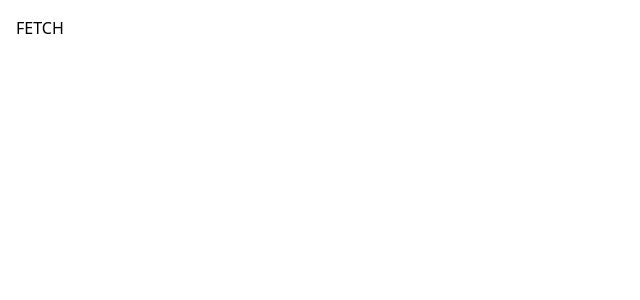
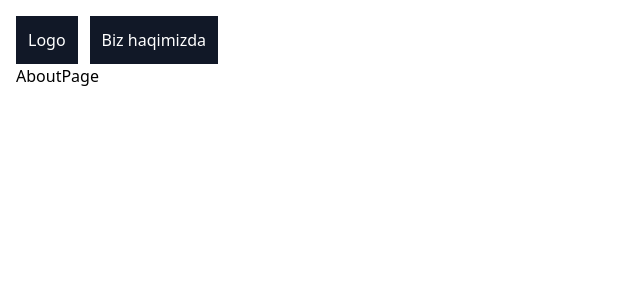
Before and after one commit to IbrohimMirxoshimov/frontend-bootcamp, a React (Vite) app: page /about in a window 1280 px wide. Shown: the top 300 px of the page, without its empty margins (0-640 px from the left). Built offline with nearby package versions, Linux system fonts and the light colour scheme.

Commit message:
router init

```diff
--- a/package.json
+++ b/package.json
@@ -11,7 +11,8 @@
   },
   "dependencies": {
     "react": "^18.2.0",
-    "react-dom": "^18.2.0"
+    "react-dom": "^18.2.0",
+    "react-router": "^7.1.3"
   },
   "devDependencies": {
     "@types/react": "^18.2.43",
--- a/src/App.jsx
+++ b/src/App.jsx
@@ -1,8 +1,85 @@
-import React from "react";
+import { useEffect, useState } from "react";
+import { Link, Route, Routes } from "react-router";
 import "./style/index.css";
+import ProductPage from "./components/router/ProductPage";
+import AboutPage from "./components/router/AboutPage";
 
 function App() {
-  return <div className="w-full m-auto container p-4">FETCH</div>;
+  return (
+    <div className="w-full m-auto container p-4">
+      <div className="flex gap-3">
+        <Link
+          to="/"
+          className="bg-gray-900 text-white p-3"
+        >
+          Logo
+        </Link>
+
+        <Link
+          to="/about"
+          className="bg-gray-900 text-white p-3"
+        >
+          Biz haqimizda
+        </Link>
+      </div>
+
+      <Routes>
+        <Route
+          path="/"
+          element={<HomePage />}
+        />
+        <Route
+          path="/product"
+          element={<ProductPage />}
+        />
+        <Route
+          path="/about"
+          element={<AboutPage />}
+        />
+      </Routes>
+    </div>
+  );
 }
 
+function HomePage({ setMenu }) {
+  return (
+    <div>
+      <h2>Home</h2>
+      <Products setMenu={setMenu} />
+    </div>
+  );
+}
+
+function Products({ setMenu }) {
+  const [products, setProducts] = useState([]);
+
+  useEffect(() => {
+    fetch("https://api.escuelajs.co/api/v1/products")
+      .then((res) => res.json())
+      .then((data) => {
+        setProducts(data);
+      });
+  }, []);
+  console.log(products);
+
+  return (
+    <div className="grid grid-cols-4 gap-2">
+      {products.map((item) => {
+        return (
+          <Link to="/product">
+            <img
+              onClick={() => {
+                setMenu("product");
+              }}
+              style={{
+                height: 100,
+              }}
+              src={item.images}
+            />
+          </Link>
+        );
+      })}
+    </div>
+  );
+}
 export default App;
--- /dev/null
+++ b/src/components/router/AboutPage.jsx
@@ -0,0 +1,5 @@
+function AboutPage() {
+  return <h3>AboutPage</h3>;
+}
+
+export default AboutPage;
--- /dev/null
+++ b/src/components/router/ProductPage.jsx
@@ -0,0 +1,10 @@
+function ProductPage() {
+  return (
+    <div>
+      <h2>Product Page</h2>
+      <img src="https://i.imgur.com/Y54Bt8J.jpeg,https://i.imgur.com/SZPDSgy.jpeg,https://i.imgur.com/sJv4Xx0.jpeg" />
+    </div>
+  );
+}
+
+export default ProductPage;
--- a/src/main.jsx
+++ b/src/main.jsx
@@ -1,5 +1,11 @@
-import React, { StrictMode } from "react";
 import ReactDOM from "react-dom/client";
+import { BrowserRouter, Routes, Route } from "react-router";
 import App from "./App.jsx";
+import ProductPage from "./components/router/ProductPage.jsx";
+import AboutPage from "./components/router/AboutPage.jsx";
 
-ReactDOM.createRoot(document.getElementById("root")).render(<App />);
+ReactDOM.createRoot(document.getElementById("root")).render(
+  <BrowserRouter>
+    <App />
+  </BrowserRouter>
+);
```
Also changed, not shown: 1 other file (tests, documents, lock files or other folders).
